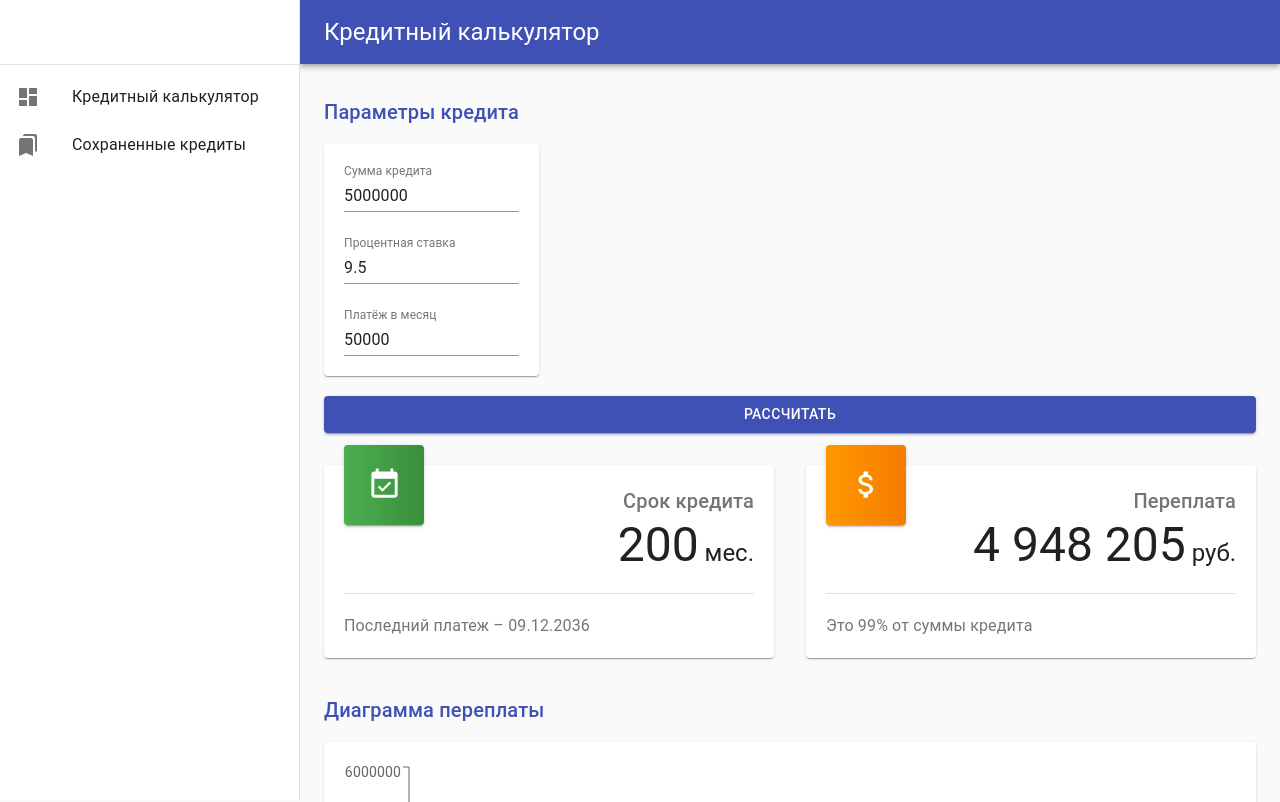
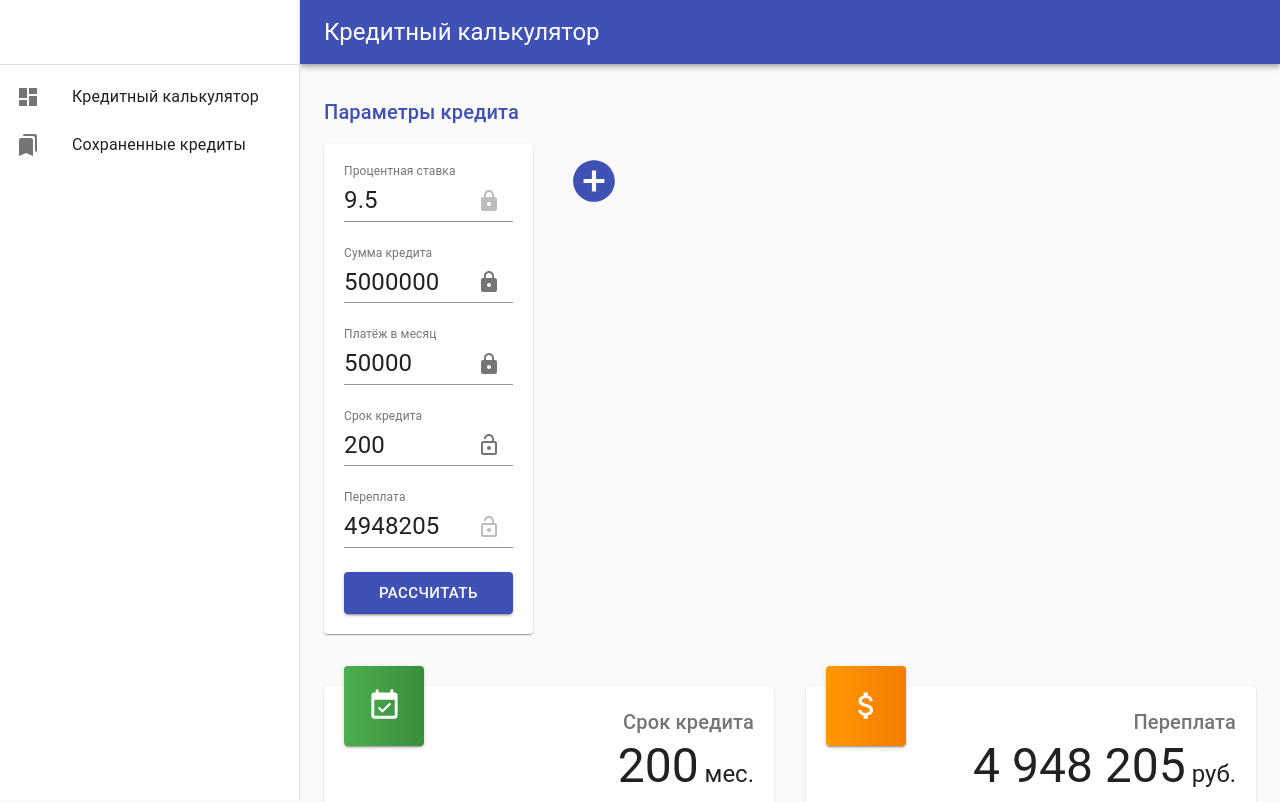
Before and after one commit to leonidfeskov/calculator, a React app: page / in a window 1280 px wide. Shown: the top 802 px of the page. Built offline with nearby package versions, Linux system fonts and the light colour scheme.

Commit message:
multiple-params TMP Locked inputs

```diff
--- a/src/components/CreditForm/index.js
+++ b/src/components/CreditForm/index.js
@@ -5,12 +5,14 @@ import PropTypes from 'prop-types';
 import MuiGrid from '@material-ui/core/Grid';
 
 import Box from 'src/components/common/Box';
-import Input from 'src/components/common/Input';
-import { saveCredit } from 'src/reducers/credits';
+import LockedInput from 'src/components/common/Input/LockedInput';
+import { saveCredit, lockField } from 'src/reducers/credits';
+import MuiButton from '@material-ui/core/Button';
 
 export default function CreditForm({ name }) {
-    const { creditByName } = useSelector(({ credits }) => credits);
+    const { creditByName, scheduleByName } = useSelector(({ credits }) => credits);
     const creditParams = creditByName[name];
+    const creditSchedule = scheduleByName[name];
     const dispatch = useDispatch();
 
     const onChange = (field, value) => {
@@ -20,8 +22,18 @@ export default function CreditForm({ name }) {
                     ...creditParams,
                     name,
                     [field]: value,
+                    locked: {
+                        ...creditParams.locked,
+                        [field]: true,
+                    },
                 })
             );
+        }
+    };
+
+    const onChangeLocked = (field, value) => {
+        if (creditParams.locked.hasOwnProperty(field)) {
+            dispatch(lockField({ name, field, value }));
         }
     };
 
@@ -29,25 +41,62 @@ export default function CreditForm({ name }) {
         <Box>
             <MuiGrid container spacing={3} direction="column">
                 <MuiGrid item xs={12}>
-                    <Input
-                        value={creditParams.creditSum}
-                        onChange={({ target: { value } }) => onChange('creditSum', parseFloat(value))}
-                        label="Сумма кредита"
+                    <LockedInput
+                        value={creditParams.creditPercent}
+                        locked={creditParams.locked.creditPercent}
+                        onChange={({ target: { value } }) => onChange('creditPercent', parseFloat(value))}
+                        label="Процентная ставка"
+                        units="%"
+                        lockDisabled
                     />
                 </MuiGrid>
                 <MuiGrid item xs={12}>
-                    <Input
-                        value={creditParams.creditPercent}
-                        onChange={({ target: { value } }) => onChange('creditPercent', parseFloat(value))}
-                        label="Процентная ставка"
+                    <LockedInput
+                        value={creditParams.creditSum}
+                        locked={creditParams.locked.creditSum}
+                        onChange={({ target: { value } }) => onChange('creditSum', parseFloat(value))}
+                        onChangeLocked={(locked) => onChangeLocked('creditSum', locked)}
+                        label="Сумма кредита"
+                        units="₽"
                     />
                 </MuiGrid>
                 <MuiGrid item xs={12}>
-                    <Input
+                    <LockedInput
                         value={creditParams.paymentPerMonth}
+                        locked={creditParams.locked.paymentPerMonth}
                         onChange={({ target: { value } }) => onChange('paymentPerMonth', parseFloat(value))}
+                        onChangeLocked={(locked) => onChangeLocked('paymentPerMonth', locked)}
                         label="Платёж в месяц"
+                        units="₽"
                     />
+                </MuiGrid>
+                <MuiGrid item xs={12}>
+                    <LockedInput
+                        // value={creditParams.months}
+                        value={creditSchedule.summary.monthCount}
+                        locked={creditParams.locked.months}
+                        onChange={({ target: { value } }) => onChange('months', parseFloat(value))}
+                        onChangeLocked={(locked) => onChangeLocked('months', locked)}
+                        label="Срок кредита"
+                        units="мес."
+                    />
+                </MuiGrid>
+                <MuiGrid item xs={12}>
+                    <LockedInput
+                        // value={creditParams.overpayment}
+                        value={Math.round(creditSchedule.summary.overpayment)}
+                        locked={creditParams.locked.overpayment}
+                        onChange={({ target: { value } }) => onChange('overpayment', parseFloat(value))}
+                        onChangeLocked={(locked) => onChangeLocked('overpayment', locked)}
+                        label="Переплата"
+                        units="₽"
+                        lockDisabled
+                    />
+                </MuiGrid>
+                <MuiGrid item xs={12}>
+                    <MuiButton size="large" variant="contained" color="primary" fullWidth type="submit">
+                        Рассчитать
+                    </MuiButton>
                 </MuiGrid>
             </MuiGrid>
         </Box>
--- a/src/components/MultiCreditForm/index.js
+++ b/src/components/MultiCreditForm/index.js
@@ -1,42 +1,46 @@
 import React from 'react';
 import { useSelector, useDispatch } from 'react-redux';
 
-import MuiButton from '@material-ui/core/Button';
 import MuiGrid from '@material-ui/core/Grid';
 import MuiBox from '@material-ui/core/Box';
 
 import BoxTitle from 'src/components/common/Box/Title';
 import CreditForm from 'src/components/CreditForm';
-import calculatePayments from 'src/utils/calculatePayments';
+import { initialCreditParams, addCredit } from 'src/reducers/credits';
 import { setPaymentSchedule } from 'src/reducers/paymentSchedule';
+import MuiIconButton from '@material-ui/core/IconButton';
+import AddCircleIcon from '@material-ui/icons/AddCircle';
 
-export default function MultipleCreditForm() {
-    const { names, creditByName } = useSelector((state) => state.credits);
+let creditNameCounter = 1;
+
+export default function MultiCreditForm() {
+    const { names, scheduleByName } = useSelector((state) => state.credits);
     const dispatch = useDispatch();
 
     const onSubmit = (event) => {
         event.preventDefault();
-        const { creditSum, creditPercent, paymentPerMonth } = creditByName.default;
-        const paymentSchedule = calculatePayments({ creditSum, creditPercent, paymentPerMonth });
-        dispatch(setPaymentSchedule(paymentSchedule));
+        dispatch(setPaymentSchedule(scheduleByName.default));
+    };
+
+    const addOneMoreCredit = () => {
+        dispatch(addCredit({ ...initialCreditParams, name: `credit${creditNameCounter}` }));
+        creditNameCounter += 1;
     };
 
     return (
         <MuiBox mb={2}>
             <BoxTitle>Параметры кредита</BoxTitle>
             <form onSubmit={onSubmit} noValidate autoComplete="off">
-                <MuiGrid spacing={3} direction="column">
-                    <MuiGrid container spacing={3}>
-                        {names.map((name) => (
-                            <MuiGrid key={name} item xs={12} md={3} lg={3}>
-                                <CreditForm name={name} />
-                            </MuiGrid>
-                        ))}
-                    </MuiGrid>
-                    <MuiGrid item xs={12}>
-                        <MuiButton variant="contained" color="primary" fullWidth type="submit">
-                            Рассчитать
-                        </MuiButton>
+                <MuiGrid container xs={12} spacing={3}>
+                    {names.map((name) => (
+                        <MuiGrid key={name} item xs={12} md={3} lg={3}>
+                            <CreditForm name={name} />
+                        </MuiGrid>
+                    ))}
+                    <MuiGrid key={name} item xs={12} md={3} lg={3}>
+                        <MuiIconButton aria-label={`Добавить кредит`} onClick={addOneMoreCredit}>
+                            <AddCircleIcon fontSize="large" style={{ fontSize: 50 }} color="primary" />
+                        </MuiIconButton>
                     </MuiGrid>
                 </MuiGrid>
             </form>
--- /dev/null
+++ b/src/components/common/Input/LargeInput.js
@@ -0,0 +1,6 @@
+import { withStyles } from '@material-ui/core/styles';
+import Input from '@material-ui/core/Input';
+
+const LargeInput = withStyles(() => ({ input: { fontSize: 24 } }))(Input);
+
+export default LargeInput;
--- /dev/null
+++ b/src/components/common/Input/LockedInput.js
@@ -0,0 +1,44 @@
+import React from 'react';
+import PropTypes from 'prop-types';
+
+import MuiInputLabel from '@material-ui/core/InputLabel';
+import MuiInputAdornment from '@material-ui/core/InputAdornment';
+import Lock from '@material-ui/icons/Lock';
+import LockOpen from '@material-ui/icons/LockOpen';
+import MuiIconButton from '@material-ui/core/IconButton';
+import MuiFormControl from '@material-ui/core/FormControl';
+
+import LargeInput from 'src/components/common/Input/LargeInput';
+
+export default function LockedInput({ label, locked, lockDisabled, onChange, onChangeLocked, units, ...props }) {
+    return (
+        <MuiFormControl fullWidth>
+            <MuiInputLabel>{label}</MuiInputLabel>
+            <LargeInput
+                {...props}
+                onChange={onChange}
+                // startAdornment={units ? <MuiInputAdornment position="start">{units}</MuiInputAdornment> : null}
+                endAdornment={
+                    <MuiInputAdornment position="end">
+                        <MuiIconButton
+                            aria-label={`Зафиксировать ${label}`}
+                            onClick={() => onChangeLocked(!locked)}
+                            disabled={!!lockDisabled}
+                        >
+                            {locked ? <Lock /> : <LockOpen />}
+                        </MuiIconButton>
+                    </MuiInputAdornment>
+                }
+            />
+        </MuiFormControl>
+    );
+}
+
+LockedInput.propTypes = {
+    label: PropTypes.string,
+    locked: PropTypes.bool,
+    lockDisabled: PropTypes.bool,
+    units: PropTypes.string,
+    onChange: PropTypes.func,
+    onLockChange: PropTypes.func,
+};
--- a/src/components/common/Input/index.js
+++ b/src/components/common/Input/index.js
@@ -1,6 +1,27 @@
 import React from 'react';
-import { TextField } from '@material-ui/core';
+import PropTypes from 'prop-types';
 
-export default function Input(props) {
-    return <TextField fullWidth {...props} />;
+import MuiInputLabel from '@material-ui/core/InputLabel';
+// import MuiInputAdornment from '@material-ui/core/InputAdornment';
+import MuiFormControl from '@material-ui/core/FormControl';
+
+import LargeInput from 'src/components/common/Input/LargeInput';
+
+export default function LockedInput({ label, locked, onChange, onChangeLocked, units, ...props }) {
+    return (
+        <MuiFormControl fullWidth>
+            <MuiInputLabel>{label}</MuiInputLabel>
+            <LargeInput
+                {...props}
+                onChange={onChange}
+                // startAdornment={units ? <MuiInputAdornment position="start">{units}</MuiInputAdornment> : null}
+            />
+        </MuiFormControl>
+    );
 }
+
+LockedInput.propTypes = {
+    label: PropTypes.string,
+    units: PropTypes.string,
+    onChange: PropTypes.func,
+};
--- a/src/reducers/credits.js
+++ b/src/reducers/credits.js
@@ -1,8 +1,17 @@
 import { addItemIfNotExists, removeItem, removeProperty } from 'src/utils/common';
+import calculatePayments from 'src/utils/calculatePayments';
 
 const SAVE_CREDIT = 'SAVE_CREDIT';
+const LOCK_FIELD = 'LOCK_FIELD';
 const ADD_CREDIT = 'ADD_CREDIT';
 const REMOVE_CREDIT = 'REMOVE_CREDIT';
+
+export function addCredit(payload) {
+    return {
+        type: SAVE_CREDIT,
+        payload,
+    };
+}
 
 export function saveCredit(payload) {
     return {
@@ -11,10 +20,26 @@ export function saveCredit(payload) {
     };
 }
 
+export function lockField({ name, field, value }) {
+    return {
+        type: LOCK_FIELD,
+        payload: { name, field, value },
+    };
+}
+
 export const initialCreditParams = {
     creditSum: 5000000,
     creditPercent: 9.5,
     paymentPerMonth: 50000,
+    months: null,
+    overpayment: null,
+    locked: {
+        creditSum: true,
+        creditPercent: true,
+        paymentPerMonth: true,
+        months: false,
+        overpayment: false,
+    },
 };
 
 export const initialCredits = {
@@ -22,22 +47,43 @@ export const initialCredits = {
     creditByName: {
         default: initialCreditParams,
     },
+    scheduleByName: {
+        default: calculatePayments(initialCreditParams),
+    },
 };
 
 export default function credits(state = initialCredits, { type, payload }) {
     switch (type) {
         case ADD_CREDIT:
-        case SAVE_CREDIT:
+        case SAVE_CREDIT: {
+            const creditParams = { ...payload };
             return {
                 ...state,
                 names: addItemIfNotExists(state.names, payload.name),
-                creditByName: { ...state.creditByName, [payload.name]: { ...payload } },
+                creditByName: { ...state.creditByName, [payload.name]: creditParams },
+                scheduleByName: {
+                    ...state.scheduleByName,
+                    [payload.name]: calculatePayments(creditParams),
+                },
             };
+        }
         case REMOVE_CREDIT:
             return {
                 ...state,
                 names: removeItem(state.names, payload.name),
                 creditByName: removeProperty(state.creditByName, payload.name),
+                scheduleByName: removeProperty(state.scheduleByName, payload.name),
+            };
+        case LOCK_FIELD:
+            return {
+                ...state,
+                creditByName: {
+                    ...state.creditByName,
+                    [payload.name]: {
+                        ...state.creditByName[payload.name],
+                        locked: { ...state.creditByName[payload.name].locked, [payload.field]: payload.value },
+                    },
+                },
             };
         default:
             return state;
--- a/src/utils/common.js
+++ b/src/utils/common.js
@@ -18,7 +18,7 @@ export function removeItem(array, item) {
 }
 
 export function addItemIfNotExists(array, item) {
-    return array.includes(item) ? array : array.filter((current) => current !== item);
+    return array.includes(item) ? array : array.concat(item);
 }
 
 export function removeProperty(object, property) {
```
Also changed, not shown: src/components/PaymentScheduleTable/index.js (+5 -2 lines).
